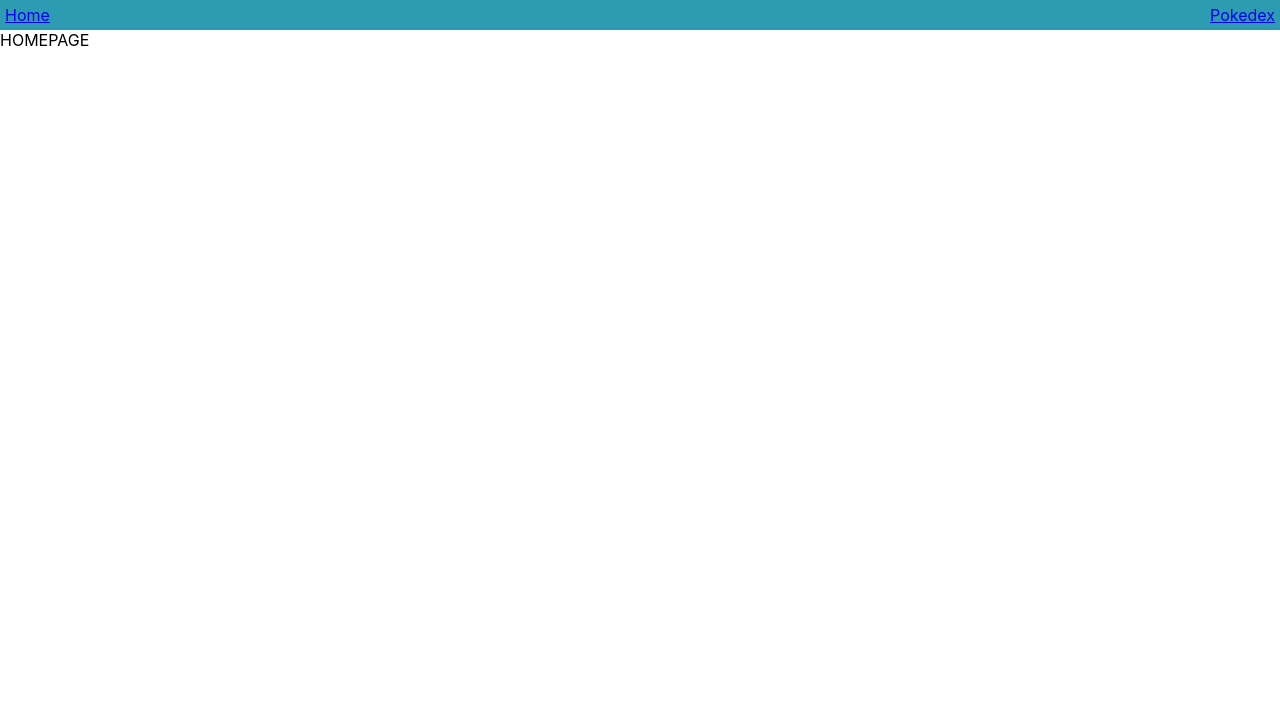
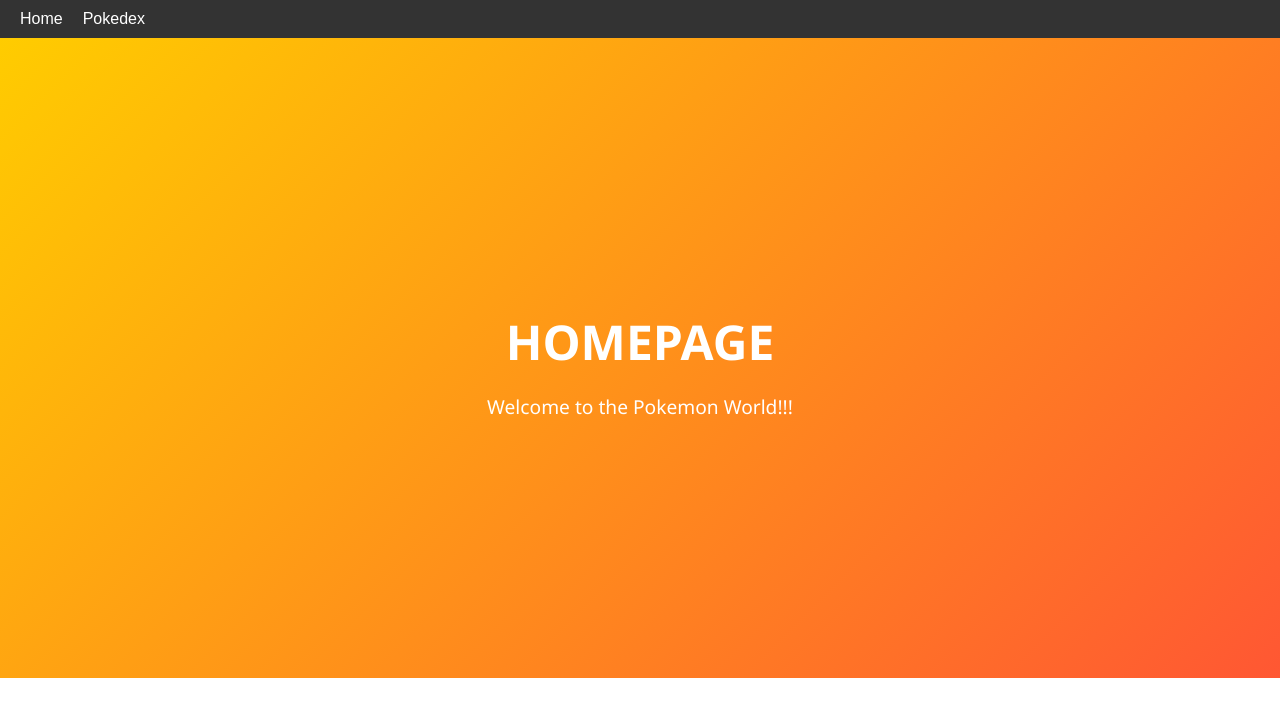
Before and after one commit to laksoo11/Poke-App, a React (Create React App) app: page / in a window 1280 px wide. Shown: the top 716 px of the page. Built offline with nearby package versions, Linux system fonts and the light colour scheme.

Commit message:
Added CSS

```diff
--- /dev/null
+++ b/src/Home.css
@@ -0,0 +1,23 @@
+/* home.css */
+
+.home-container {
+  display: flex;
+  flex-direction: column;
+  justify-content: center;
+  align-items: center;
+  height: 80vh;
+  background: linear-gradient(135deg, #ffcc00, #ff5733);
+  color: white;
+  text-align: center;
+  font-family: 'Segoe UI', Tahoma, Geneva, Verdana, sans-serif;
+}
+
+.home-container h1 {
+  font-size: 3rem;
+  margin-bottom: 10px;
+}
+
+.home-container p {
+  font-size: 1.2rem;
+  max-width: 500px;
+}
--- a/src/Home.jsx
+++ b/src/Home.jsx
@@ -1,8 +1,9 @@
 const Home = () => {
     return (
-        <div>
+        <div className="home-container">
             <div>
-                HOMEPAGE
+                <h1>HOMEPAGE</h1>
+                <p>Welcome to the Pokemon World!!!</p>
             </div>
         </div>
      );
--- /dev/null
+++ b/src/Pokedex.css
@@ -0,0 +1,24 @@
+/* pokedex.css */
+
+.pokedex-container {
+  min-height: 80vh;
+  display: flex;
+  flex-direction: column;
+  align-items: center;
+  justify-content: center;
+  background: linear-gradient(135deg, #ff0000, #ffcc00);
+  color: white;
+  text-align: center;
+  font-family: 'Segoe UI', Tahoma, Geneva, Verdana, sans-serif;
+}
+
+.pokedex-container h1 {
+  font-size: 3rem;
+  /* margin-bottom: 10px; */
+  text-shadow: 2px 2px 4px rgba(0,0,0,0.3);
+}
+
+.pokedex-container p {
+  font-size: 1.2rem;
+  max-width: 500px;
+}
--- a/src/Pokedex.jsx
+++ b/src/Pokedex.jsx
@@ -1,8 +1,8 @@
 const Pokedex = () => {
     return (
-        <h1>
-            Pokedex
-        </h1>
+        <div className="pokedex-container">
+           <h1>This is your Pokedex</h1>
+        </div>
     );
 }
 
--- a/src/index.css
+++ b/src/index.css
@@ -1,4 +1,4 @@
-body {
+/* body {
   margin: 0;
   font-family: -apple-system, BlinkMacSystemFont, 'Segoe UI', 'Roboto', 'Oxygen',
     'Ubuntu', 'Cantarell', 'Fira Sans', 'Droid Sans', 'Helvetica Neue',
@@ -10,4 +10,4 @@
 code {
   font-family: source-code-pro, Menlo, Monaco, Consolas, 'Courier New',
     monospace;
-}
+} */
--- a/src/index.js
+++ b/src/index.js
@@ -7,6 +7,8 @@
 import Home from './Home';
 import './navbar.css'
 import Pokedex from './Pokedex';
+import './Home.css'
+import './Pokedex.css'
 
 import { BrowserRouter as Router, Route, Routes } from 'react-router-dom';
 
--- a/src/navbar.css
+++ b/src/navbar.css
@@ -1,16 +1,30 @@
-.Navbar{
-    display: flex;
-    justify-content: space-between;
-    text-align: center;
-    background-color: rgb(45, 155, 177);
-    padding: 5px;
+/* navbar.css */
+
+.Navbar {
+  background-color: #333;
+  padding: 10px 20px;
+  display: flex;
+  align-items: center;
 }
 
-.Navbar span {
-    font-size: 1.5rem;
-    font-weight: bold;
+.Navbar a {
+  color: white;
+  text-decoration: none;
+  margin-right: 20px;
+  font-size: 16px;
+  transition: color 0.3s ease;
 }
 
-.Navbar {
-    margin: 0;
+.Navbar a:hover {
+  color: #ff1900; /* Highlight on hover */
 }
+
+.Navbar a.active {
+  border-bottom: 2px solid #ffcc00;
+  padding-bottom: 2px;
+}
+
+body {
+  margin: 0;
+  font-family: Arial, sans-serif;
+}
```
